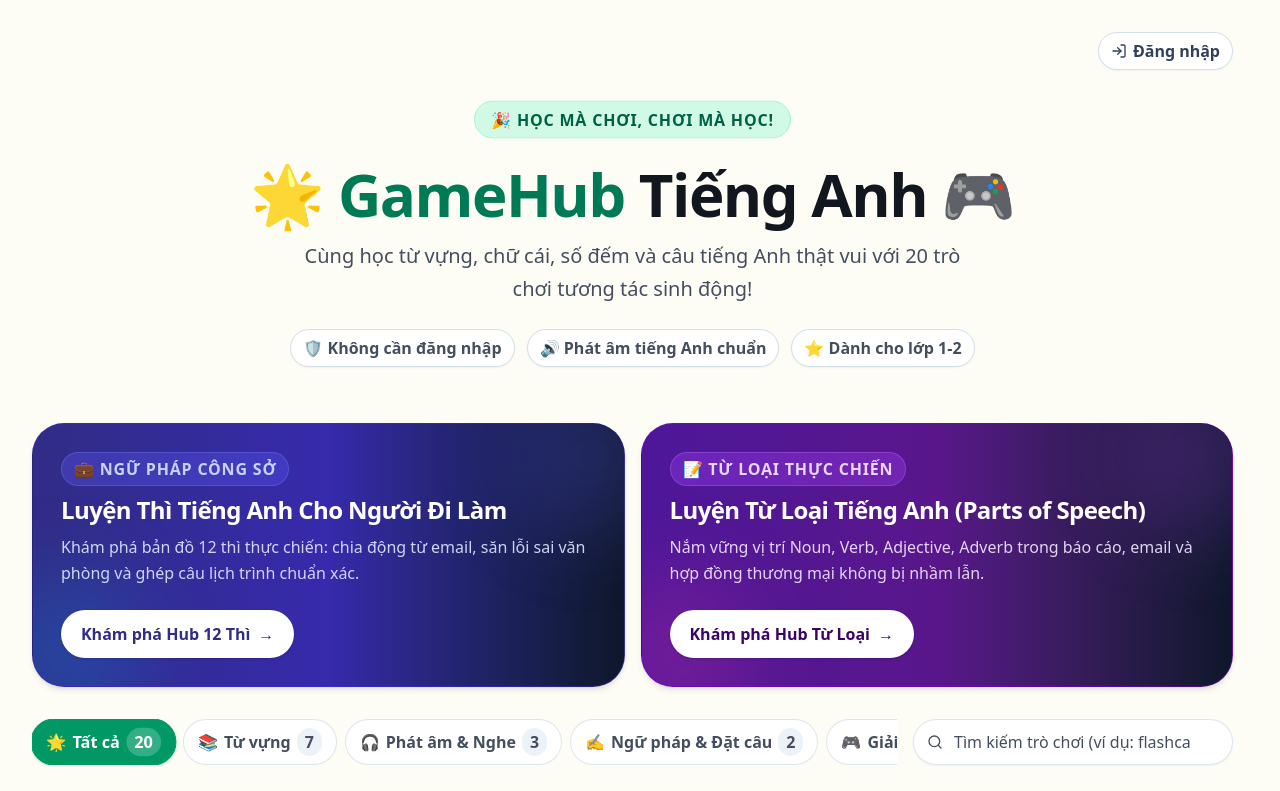
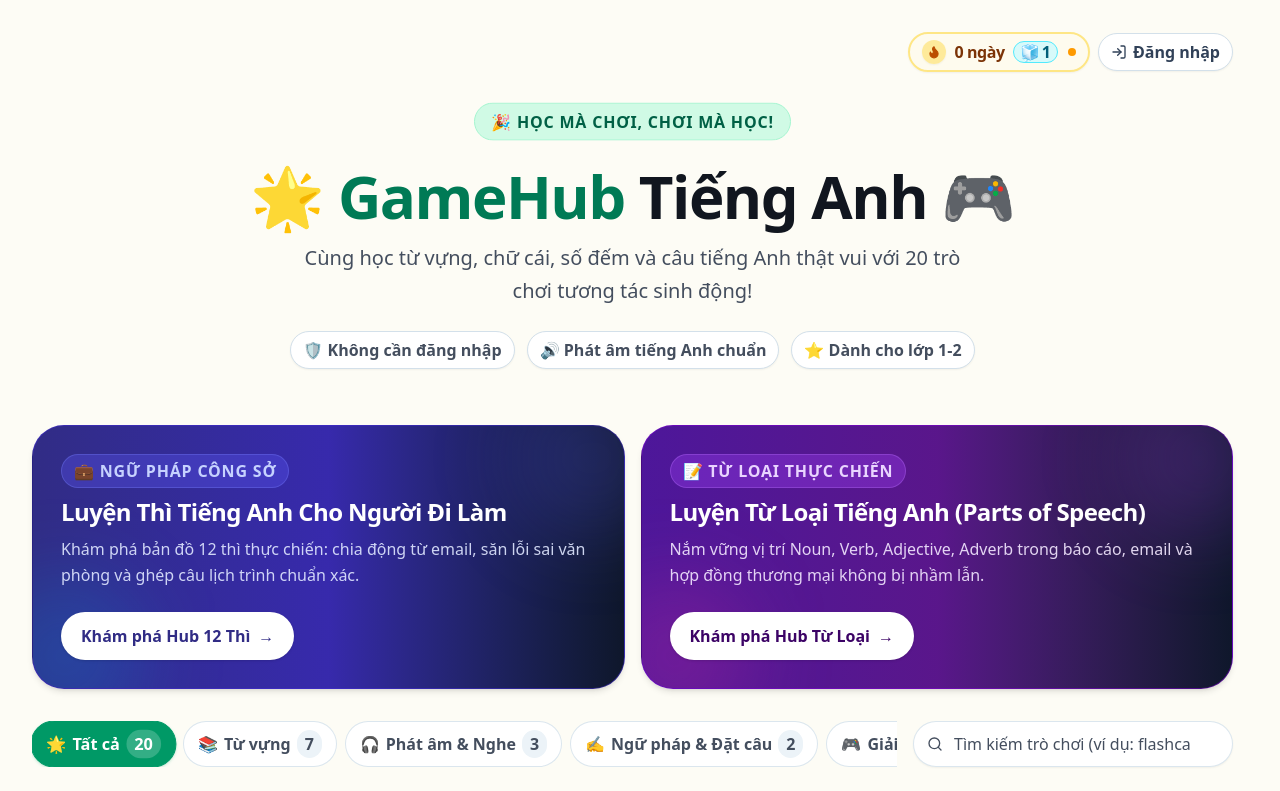
Before and after one commit to lehung1109/gamehub, a Next.js app: page / in a window 1280 px wide. Shown: the top 791 px of the page. Built offline with nearby package versions, Linux system fonts and the light colour scheme.

Commit message:
feat(home): embed DailyStreakBadge into homepage top bar

```diff
--- a/src/app/page.tsx
+++ b/src/app/page.tsx
@@ -3,6 +3,7 @@ import { LogIn } from "lucide-react";
 import gamesData from "@/data/games.json";
 import { Game } from "@/types";
 import { GameCatalogSection } from "@/components/game/GameCatalogSection";
+import { DailyStreakBadge } from "@/components/student/DailyStreakBadge";
 import { StudentProfileBadge } from "@/components/StudentProfileBadge";
 
 import { Container } from "@/components/ui/container";
@@ -20,8 +21,9 @@ export default function HomePage({ gamesOverride }: HomePageProps = {}) {
     <Container>
       <div className="flex-1 flex flex-col justify-between">
         <div>
-        {/* Top bar with Login link for teachers/admins and Student profile badge */}
+        {/* Top bar with Login link for teachers/admins, Daily streak badge, and Student profile badge */}
         <div className="flex justify-end items-center gap-2 mb-2">
+          <DailyStreakBadge />
           <StudentProfileBadge />
           <Link
             href="/login"
```
Also changed, not shown: 1 other file (tests, documents, lock files or other folders).
